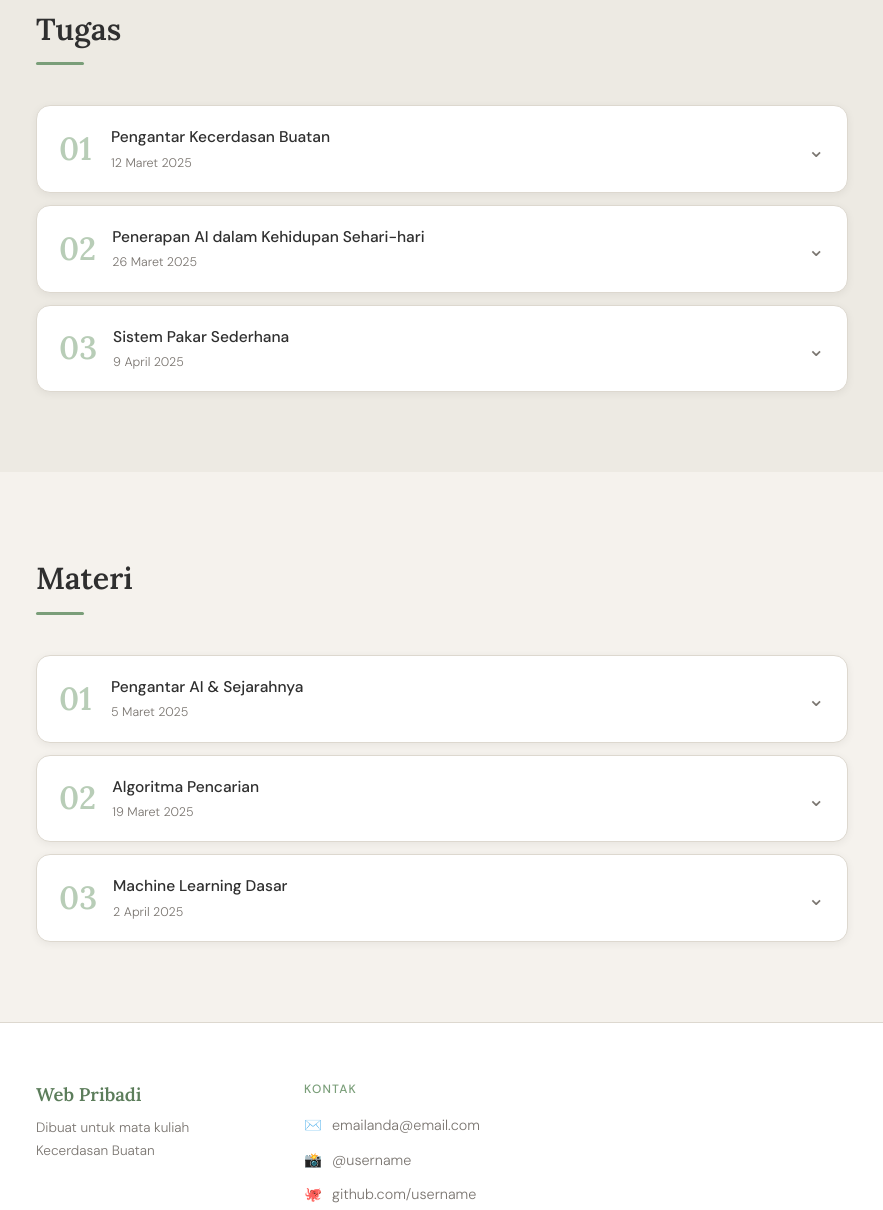
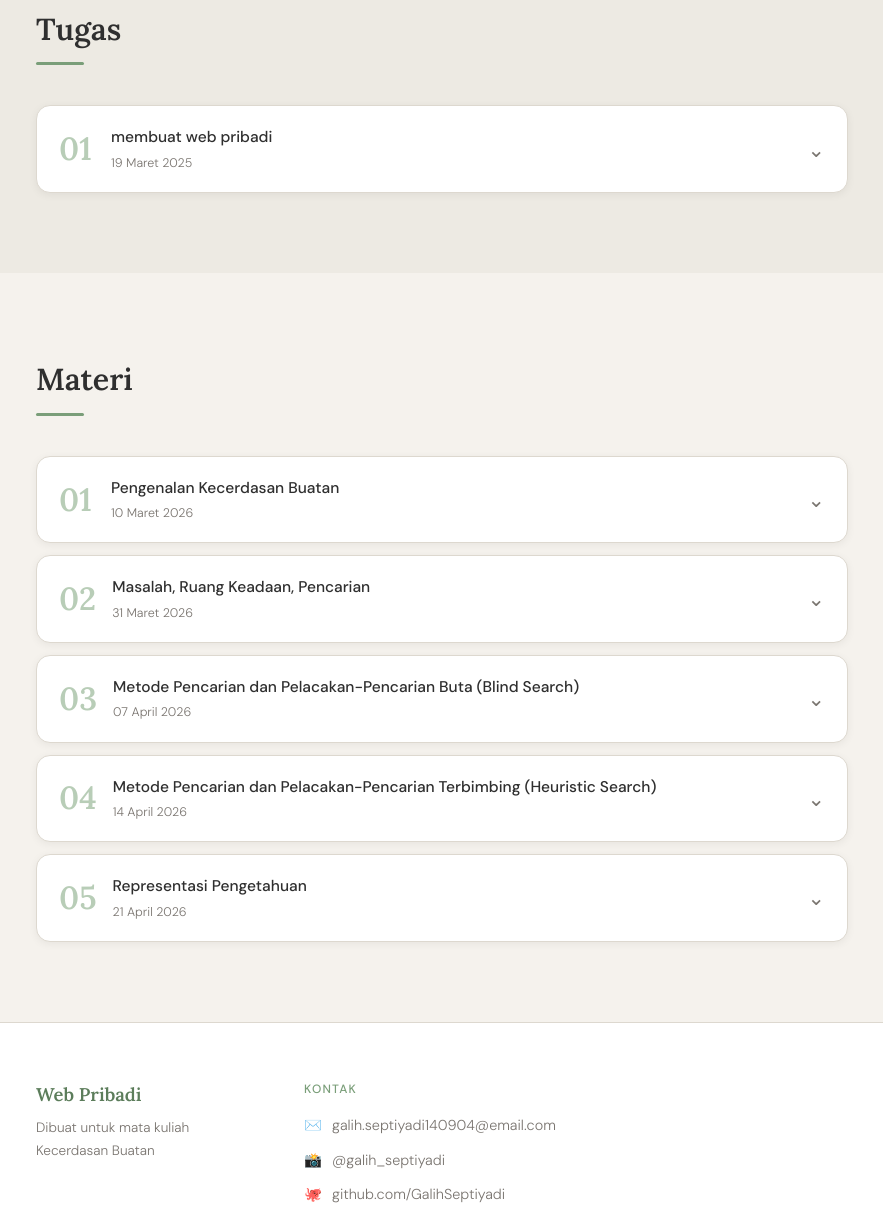
Before and after one commit to GalihSeptiyadi/GalihSeptiyadi.github.io, a plain HTML site: page index.html in a window 1280 px wide. Shown: the part 1494-2704 px from the top of the page, without its empty margins (198-1081 px from the left). Drawn offline with Linux system fonts and the light colour scheme.

Commit message:
tambah materi dan edit profil

```diff
--- a/index.html
+++ b/index.html
@@ -74,13 +74,13 @@
         <!-- Info Profil -->
         <div class="profile-info">
           <table class="info-table">
-            <tr><th>Nama</th><td>[Isi Nama Anda]</td></tr>
-            <tr><th>NIM</th><td>[Isi NIM Anda]</td></tr>
-            <tr><th>Kampus</th><td>[Isi Nama Kampus]</td></tr>
+            <tr><th>Nama</th><td>Galih Septiyadi</td></tr>
+            <tr><th>NIM</th><td>23110309</td></tr>
+            <tr><th>Kampus</th><td>STMIK Mardira Indonesia</td></tr>
             <tr><th>Program Studi</th><td>Teknik Informatika</td></tr>
             <tr><th>Mata Kuliah</th><td>Kecerdasan Buatan</td></tr>
-            <tr><th>Angkatan</th><td>[Isi Angkatan]</td></tr>
-            <tr><th>Kelas</th><td>[Isi Kelas]</td></tr>
+            <tr><th>Angkatan</th><td>2023</td></tr>
+            <tr><th>Kelas</th><td>G2023</td></tr>
           </table>
         </div>
       </div>
@@ -112,59 +112,18 @@
             <div class="card-meta">
               <span class="card-number">01</span>
               <div>
-                <p class="card-title">Pengantar Kecerdasan Buatan</p>
-                <p class="card-date">12 Maret 2025</p>
+                <p class="card-title">membuat web pribadi</p>
+                <p class="card-date">19 Maret 2025</p>
               </div>
             </div>
             <span class="card-chevron">&#8964;</span>
           </div>
           <div class="card-body">
-            <p>Tugas ini membahas pengertian, sejarah, dan ruang lingkup
-               Kecerdasan Buatan secara umum, serta perkembangannya dari masa
-               ke masa hingga era modern.</p>
-            <a href="#" target="_blank" class="btn-outline">Lihat Tugas ↗</a>
+            <p> Webpage pribadi tersebut diantaranya digunakan untuk menampilkan tugas-tugas dari matakuliah Kecerdasan Buatan.</p>
+            <a href="https://danirtms.wordpress.com/2026/04/14/tugas-kecerdasan-buatan-kelas-g2023-semester-genap-2025-2026-stmik-mardira-indonesia/" target="_blank" class="btn-outline">Lihat Tugas ↗</a>
           </div>
         </div>
 
-        <!-- Tugas 2 -->
-        <div class="expand-card">
-          <div class="card-header" role="button" tabindex="0" aria-expanded="false">
-            <div class="card-meta">
-              <span class="card-number">02</span>
-              <div>
-                <p class="card-title">Penerapan AI dalam Kehidupan Sehari-hari</p>
-                <p class="card-date">26 Maret 2025</p>
-              </div>
-            </div>
-            <span class="card-chevron">&#8964;</span>
-          </div>
-          <div class="card-body">
-            <p>Mengidentifikasi dan menganalisis berbagai penerapan kecerdasan
-               buatan dalam kehidupan nyata, mulai dari asisten virtual,
-               rekomendasi sistem, hingga kendaraan otonom.</p>
-            <a href="#" target="_blank" class="btn-outline">Lihat Tugas ↗</a>
-          </div>
-        </div>
-
-        <!-- Tugas 3 -->
-        <div class="expand-card">
-          <div class="card-header" role="button" tabindex="0" aria-expanded="false">
-            <div class="card-meta">
-              <span class="card-number">03</span>
-              <div>
-                <p class="card-title">Sistem Pakar Sederhana</p>
-                <p class="card-date">9 April 2025</p>
-              </div>
-            </div>
-            <span class="card-chevron">&#8964;</span>
-          </div>
-          <div class="card-body">
-            <p>Merancang dan mengimplementasikan sistem pakar sederhana berbasis
-               aturan (rule-based) untuk membantu pengambilan keputusan pada
-               domain masalah tertentu.</p>
-            <a href="#" target="_blank" class="btn-outline">Lihat Tugas ↗</a>
-          </div>
-        </div>
 
       </div>
     </div>
@@ -182,17 +141,18 @@
             <div class="card-meta">
               <span class="card-number">01</span>
               <div>
-                <p class="card-title">Pengantar AI & Sejarahnya</p>
-                <p class="card-date">5 Maret 2025</p>
+                <p class="card-title">Pengenalan Kecerdasan Buatan</p>
+                <p class="card-date">10 Maret 2026</p>
               </div>
             </div>
             <span class="card-chevron">&#8964;</span>
           </div>
           <div class="card-body">
-            <p>Materi pembuka yang memperkenalkan definisi Kecerdasan Buatan,
-               tonggak sejarah penting, serta cabang-cabang ilmu yang menjadi
-               fondasi AI modern.</p>
-            <a href="#" target="_blank" class="btn-outline">Lihat Materi ↗</a>
+            <p>Mempelajari dasar-dasar Artificial Intelligence atau kecerdasan buatan,
+              seperti pengertian AI, sejarah perkembangan, tujuan, cara kerja,
+              serta penerapannya dalam kehidupan sehari-hari, misalnya chatbot,
+              sistem rekomendasi, dan pengenalan wajah.</p>
+            <a href="pdf\materi\Materi Pertemuan _Pengenalan Kecerdasan Buatan.pdf" target="_blank" class="btn-outline">Lihat Materi ↗</a>
           </div>
         </div>
 
@@ -202,17 +162,17 @@
             <div class="card-meta">
               <span class="card-number">02</span>
               <div>
-                <p class="card-title">Algoritma Pencarian</p>
-                <p class="card-date">19 Maret 2025</p>
+                <p class="card-title">Masalah, Ruang Keadaan, Pencarian</p>
+                <p class="card-date"> 31 Maret 2026</p>
               </div>
             </div>
             <span class="card-chevron">&#8964;</span>
           </div>
           <div class="card-body">
-            <p>Membahas berbagai algoritma pencarian seperti BFS, DFS, A*, dan
-               heuristik yang digunakan dalam penyelesaian masalah berbasis
-               kecerdasan buatan.</p>
-            <a href="#" target="_blank" class="btn-outline">Lihat Materi ↗</a>
+            <p>Mempelajari bagaimana suatu masalah direpresentasikan dalam AI melalui keadaan awal,
+              tujuan, dan langkah-langkah penyelesaian. Materi ini juga membahas konsep
+              ruang keadaan (state space) dan proses pencarian solusi secara sistematis.</p>
+            <a href="pdf\materi\Materi Pertemuan - 2 Kecerdasan Buatan.pdf" target="_blank" class="btn-outline">Lihat Materi ↗</a>
           </div>
         </div>
 
@@ -222,17 +182,58 @@
             <div class="card-meta">
               <span class="card-number">03</span>
               <div>
-                <p class="card-title">Machine Learning Dasar</p>
-                <p class="card-date">2 April 2025</p>
+                <p class="card-title">Metode Pencarian dan Pelacakan-Pencarian Buta (Blind Search)</p>
+                <p class="card-date">07 April 2026</p>
               </div>
             </div>
             <span class="card-chevron">&#8964;</span>
           </div>
           <div class="card-body">
-            <p>Pengenalan konsep machine learning, perbedaan supervised,
-               unsupervised, dan reinforcement learning, serta contoh penerapan
-               masing-masing pendekatan.</p>
-            <a href="#" target="_blank" class="btn-outline">Lihat Materi ↗</a>
+            <p>Membahas metode pencarian tanpa informasi tambahan atau petunjuk arah.
+              Algoritma mencari solusi hanya berdasarkan kemungkinan jalur yang ada,
+              seperti Breadth First Search (BFS) dan Depth First Search (DFS).</p>
+            <a href="pdf\materi\Materi Pertemuan - 3 Kecerdasan Buatan.pptx" target="_blank" class="btn-outline">Lihat Materi ↗</a>
+          </div>
+        </div>
+
+        <!-- Materi 4 -->
+        <div class="expand-card">
+          <div class="card-header" role="button" tabindex="0" aria-expanded="false">
+            <div class="card-meta">
+              <span class="card-number">04</span>
+              <div>
+                <p class="card-title">Metode Pencarian dan Pelacakan-Pencarian Terbimbing (Heuristic Search)
+</p>
+                <p class="card-date"> 14 April 2026</p>
+              </div>
+            </div>
+            <span class="card-chevron">&#8964;</span>
+          </div>
+          <div class="card-body">
+            <p>Mempelajari metode pencarian yang menggunakan heuristik atau
+              perkiraan tertentu agar pencarian solusi lebih cepat dan efisien.
+              Contohnya seperti Greedy Search dan A* (A-Star).</p>
+            <a href="pdf\materi\Materi Pertemuan - 4 Kecerdasan Buatan.pptx" target="_blank" class="btn-outline">Lihat Materi ↗</a>
+          </div>
+        </div>
+
+        <!-- Materi 5 -->
+        <div class="expand-card">
+          <div class="card-header" role="button" tabindex="0" aria-expanded="false">
+            <div class="card-meta">
+              <span class="card-number">05</span>
+              <div>
+                <p class="card-title">Representasi Pengetahuan</p>
+                <p class="card-date">21 April 2026</p>
+              </div>
+            </div>
+            <span class="card-chevron">&#8964;</span>
+          </div>
+          <div class="card-body">
+            <p>Mempelajari cara komputer menyimpan dan merepresentasikan pengetahuan agar
+              dapat dipahami dan digunakan dalam pengambilan keputusan. Materi ini mencakup
+              rule/aturan, logika, semantic network, dan basis pengetahuan.</p>
+            <a href="pdf\materi\Materi Pertemuan - 5 Kecerdasan Buatan.pptx" target="_blank" class="btn-outline">Lihat Materi ↗</a>
           </div>
         </div>
 
@@ -252,21 +253,21 @@
         <ul>
           <li>
             <span>✉️</span>
-            <a href="mailto:emailanda@email.com">emailanda@email.com</a>
+            <a href="mailto:galih.septiyadi140904">galih.septiyadi140904@email.com</a>
           </li>
           <li>
             <span>📸</span>
-            <a href="https://instagram.com/username" target="_blank">@username</a>
+            <a href="https://instagram.com/galih_septiyadi" target="_blank">@galih_septiyadi</a>
           </li>
           <li>
             <span>🐙</span>
-            <a href="https://github.com/username" target="_blank">github.com/username</a>
+            <a href="https://github.com/GalihSeptiyadi" target="_blank">github.com/GalihSeptiyadi</a>
           </li>
         </ul>
       </div>
     </div>
     <div class="footer-copy">
-      &copy; 2025 Web Pribadi · Kecerdasan Buatan
+      &copy; 2026 Web Pribadi · Kecerdasan Buatan
     </div>
   </footer>
 
```
Also changed, not shown: 5 other files.
